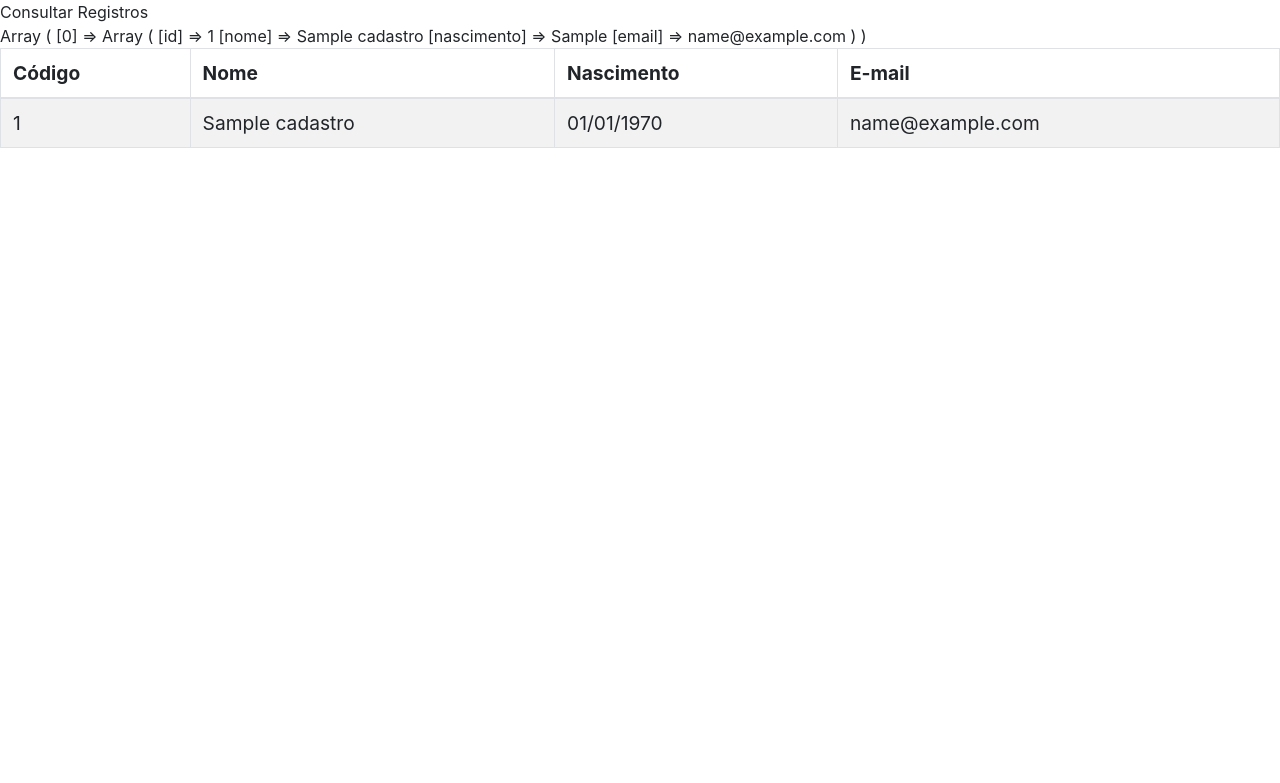
After one commit to lucasrmagalhaes/dev_web-php, a PHP site: page /db/consultar.php in a window 1280 px wide. The commit adds this page. Shown: the top 783 px of the page. Run offline with PHP 8.4, Linux system fonts and the light colour scheme; tables that the repository leaves empty or names only in its code hold one stand-in row (values such as "Sample post").

Commit message:
Consultas Registros

```diff
--- /dev/null
+++ b/curso-php/db/consultar.php
@@ -0,0 +1,60 @@
+<link
+  rel="stylesheet"
+  href="https://maxcdn.bootstrapcdn.com/bootstrap/4.0.0/css/bootstrap.min.css"
+  integrity="sha384-Gn5384xqQ1aoWXA+058RXPxPg6fy4IWvTNh0E263XmFcJlSAwiGgFAW/dAiS6JXm"
+  crossorigin="anonymous"
+>
+
+<div class="titulo">Consultar Registros</div>
+
+<?php
+require_once "conexao.php";
+
+$sql = "SELECT id, nome, nascimento, email FROM cadastro";
+
+$conexao = novaConexao();
+$resultado = $conexao->query($sql);
+
+$registros = [];
+
+if ($resultado->num_rows > 0) {
+  while ($row = $resultado->fetch_assoc()) {
+    $registros[] = $row;
+  }
+} elseif ($conexao->error) {
+  echo "Erro: " . $conexao->error;
+}
+
+print_r($registros);
+
+$conexao->close();
+?>
+
+<table class="table table-hover table-striped table-bordered">
+  <thead>
+    <th>Código</th>
+    <th>Nome</th>
+    <th>Nascimento</th>
+    <th>E-mail</th>
+  </thead>
+  <tbody>
+    <?php foreach($registros as $registro): ?>
+      <tr>
+        <td><?= $registro['id'] ?></td>
+        <td><?= $registro['nome'] ?></td>
+        <td>
+          <?=
+            date('d/m/Y', strtotime($registro['nascimento']))
+          ?>
+        </td>
+        <td><?= $registro['email'] ?></td>
+      </tr>
+    <?php endforeach ?>
+  </tbody>
+</table>
+
+<style>
+  table > * {
+    font-size: 1.2rem;
+  }
+</style>
--- a/curso-php/index.php
+++ b/curso-php/index.php
@@ -27,6 +27,7 @@
             <li><a href="exercicio.php?dir=db&file=criar_banco">Criar Banco</a></li>
             <li><a href="exercicio.php?dir=db&file=criar_tabela">Criar Tabela</a></li>
             <li><a href="exercicio.php?dir=db&file=inserir_1">Inserir Registro #01</a></li>
+            <li><a href="exercicio.php?dir=db&file=consultar">Consultar Registros</a></li>
           </ul>
         </div>
 
```
